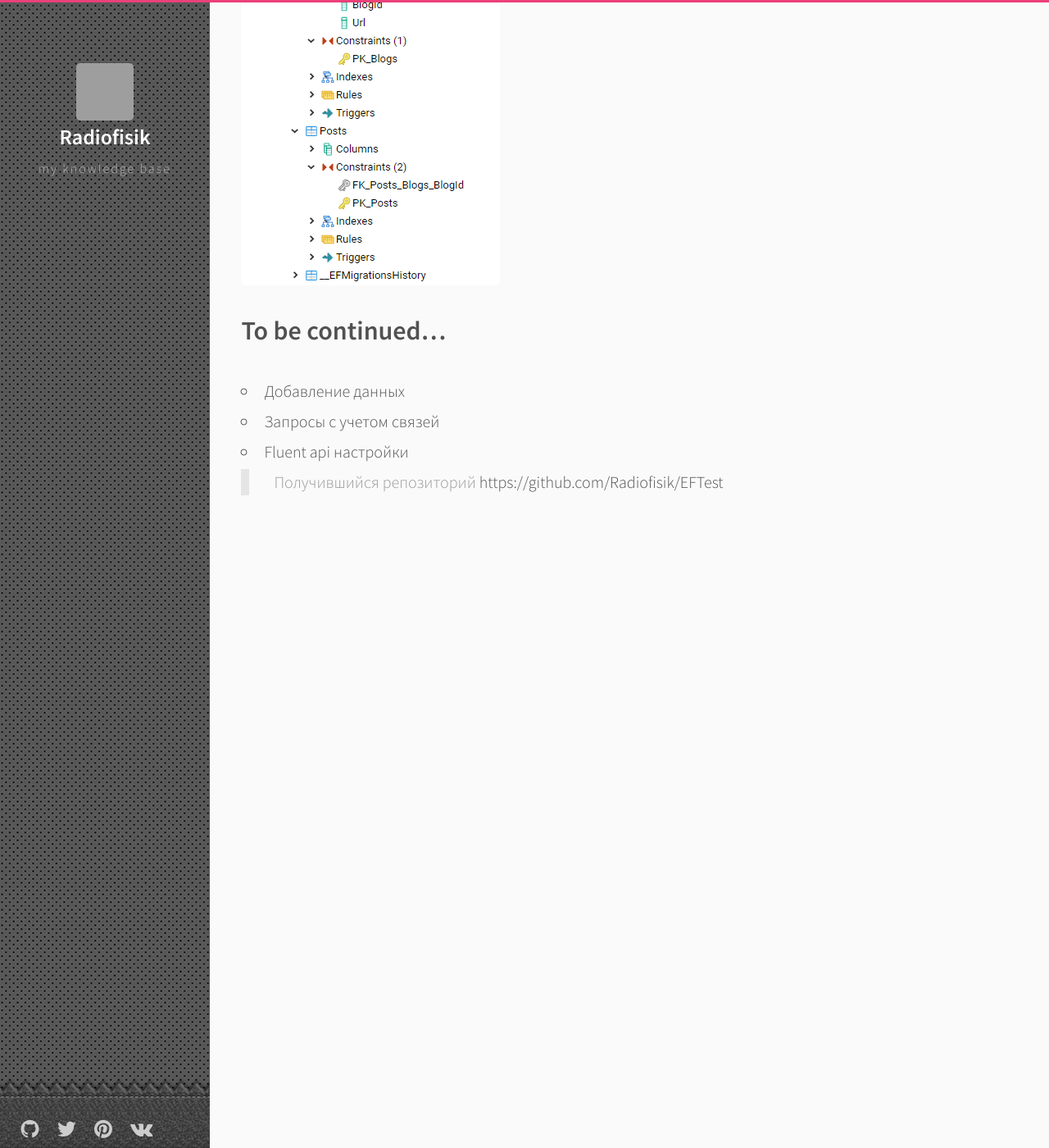
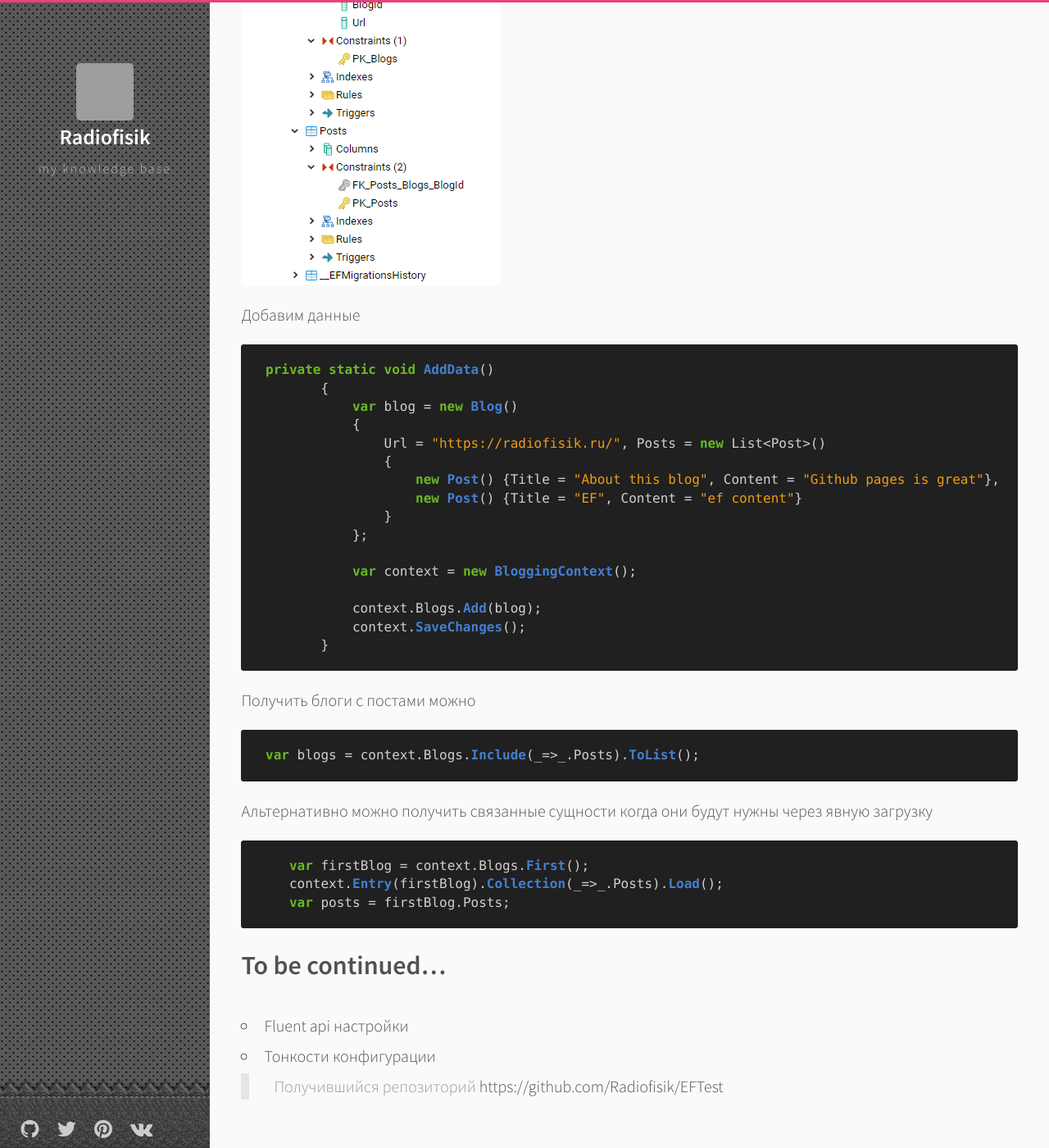
Before and after one commit to Radiofisik/radiofisik.github.io, a Jekyll site: the page built from _posts/ef/2019-05-10-ef.md, in a window 1280 px wide and 1400 px high, scrolled down 2908 px. Shown: the whole window at 82% size. Built offline with Jekyll 4.4.1, drawn with Linux system fonts in a browser that asks for light colours; comment, search, counter and statistics services are not loaded; some of the changed text lies outside the part shown; grey boxes are pictures that could not be loaded.

Commit message:
add requests

````diff
--- a/_posts/ef/2019-05-10-ef.md
+++ b/_posts/ef/2019-05-10-ef.md
@@ -3,7 +3,7 @@ title: Entity Framework Core
 description: Памятка работы с EF Core чтобы каждый раз не был как первый. особенно это касается команд для работы с миграциями, которые быстро забываются потому что используются не так часто
 ---
 
-1)Создадим пустой .net core console проект. Добавим поддержку docker-compose, В docker-compose файл добавим БД и pgAdmin
+1) Создадим пустой .net core console проект. Добавим поддержку docker-compose, В docker-compose файл добавим БД и pgAdmin
 
 ```yml
 
@@ -117,10 +117,48 @@ Done.
 
 ![tables](tables.png)
 
+Добавим данные
+
+```c#
+ private static void AddData()
+        {
+            var blog = new Blog()
+            {
+                Url = "https://radiofisik.ru/", Posts = new List<Post>()
+                {
+                    new Post() {Title = "About this blog", Content = "Github pages is great"},
+                    new Post() {Title = "EF", Content = "ef content"}
+                }
+            };
+
+            var context = new BloggingContext();
+
+            context.Blogs.Add(blog);
+            context.SaveChanges();
+        }
+```
+
+Получить блоги с постами можно
+
+```c#
+ var blogs = context.Blogs.Include(_=>_.Posts).ToList();
+```
+
+Альтернативно можно получить связанные сущности когда они будут нужны через явную загрузку
+
+```c#
+    var firstBlog = context.Blogs.First();
+    context.Entry(firstBlog).Collection(_=>_.Posts).Load();
+    var posts = firstBlog.Posts;
+```
+
+
+
+
+
 ## To be continued...
 
-- Добавление данных
-- Запросы c учетом связей
 - Fluent api настройки
+- Тонкости конфигурации
 
 > Получившийся репозиторий <https://github.com/Radiofisik/EFTest>
````
